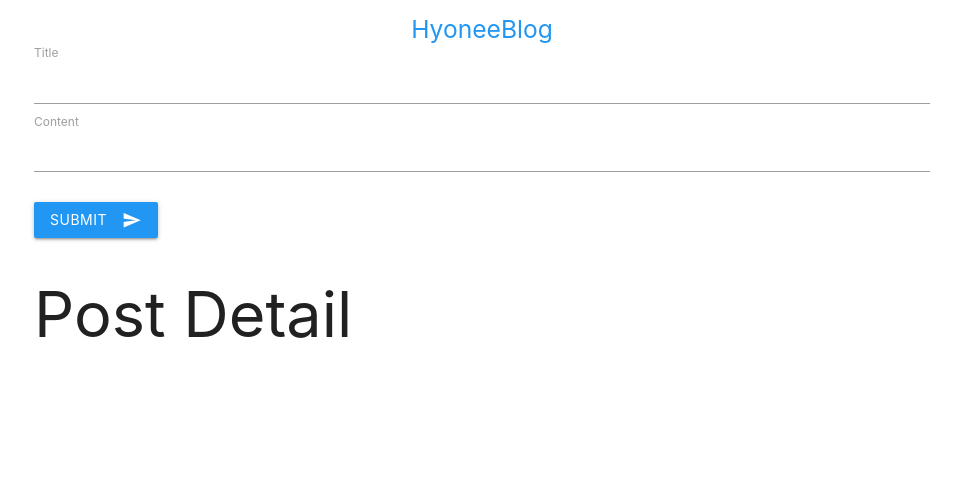
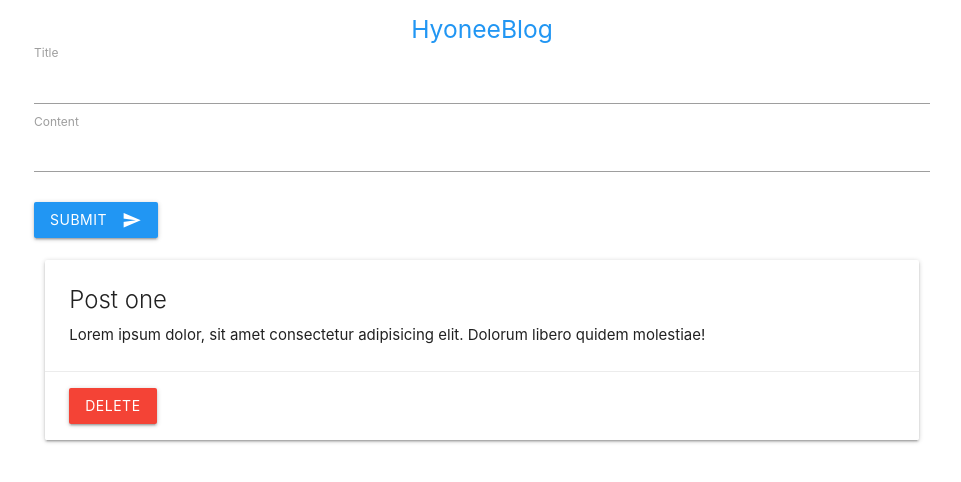
Before and after one commit to hellohyonee/react-redux-simpleBlog, a React (Create React App) app: page / in a window 1280 px wide. Shown: the top 482 px of the page, without its empty margins (158-1119 px from the left). Built offline with nearby package versions, Linux system fonts and the light colour scheme.

Commit message:
PostDetail - card 형식으로 post 구성, 삭제 버튼 추가

```diff
--- a/src/components/PostDetail.js
+++ b/src/components/PostDetail.js
@@ -2,8 +2,19 @@ import React from "react";
 
 export default function PostDetail() {
   return (
-    <div>
-      <h1>Post Detail</h1>
+    <div className="col s12 mg">
+      <div className="card">
+        <div className="card-content">
+          <span className="card-title">Post one</span>
+          <p>
+            Lorem ipsum dolor, sit amet consectetur adipisicing elit. Dolorum
+            libero quidem molestiae!
+          </p>
+        </div>
+        <div className="card-action">
+          <button className="btn red">Delete</button>
+        </div>
+      </div>
     </div>
   );
 }
```
